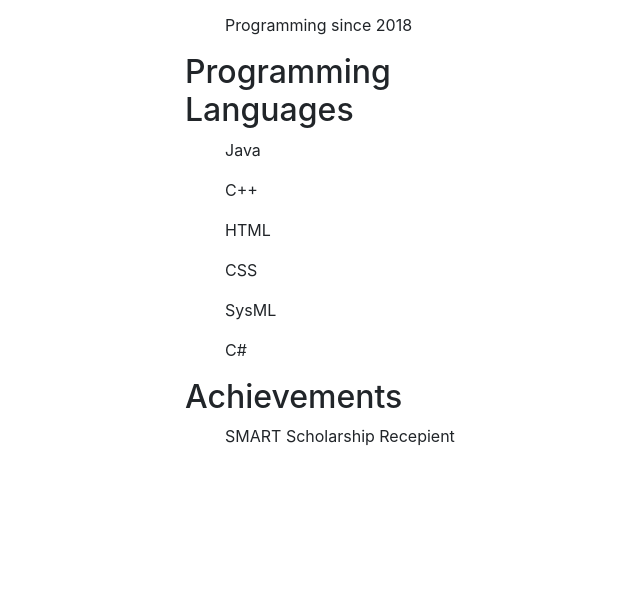
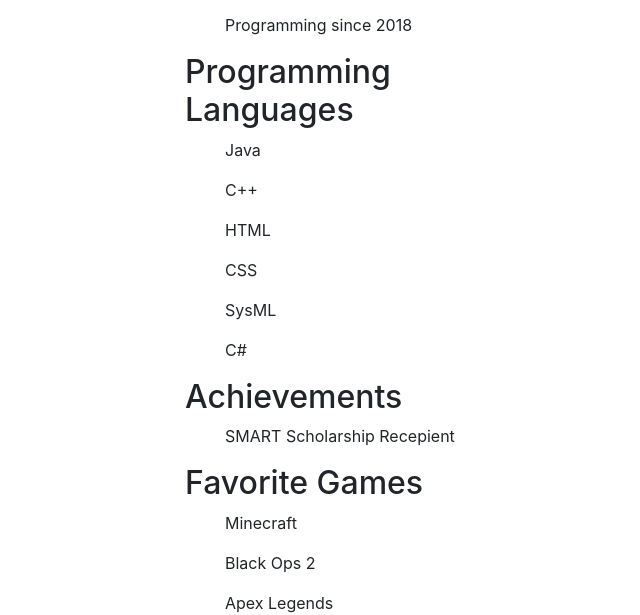
Before and after one commit to it3049c-fall22-henderson/online-portfolio-ColinMaxwell2001, a website: page index.html in a window 1280 px wide. Shown: the part 847-1462 px from the top of the page, without its empty margins (320-960 px from the left). Before the commit the page ends 1295 px from the top, so only its background shows below. Drawn offline with nearby package versions, Linux system fonts and the light colour scheme.

Commit message:
finished games, made changes to id's and classes

```diff
--- a/index.html
+++ b/index.html
@@ -48,7 +48,12 @@
       <ul>SMART Scholarship Recepient</ul>
     </div>
 
-
+    <div class="section" id="games">
+      <h2>Favorite Games</h2>
+      <ul>Minecraft</ul>
+      <ul>Black Ops 2</ul>
+      <ul>Apex Legends</ul>
+    </div>
 
 
   </div>
```
